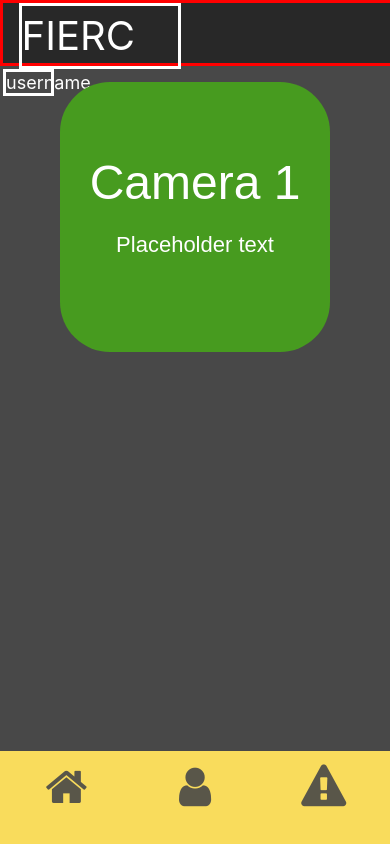
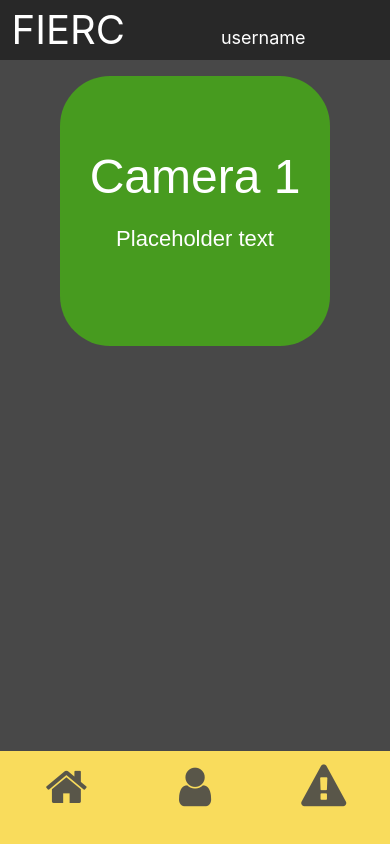
Before and after one commit to supraditya/Fierc, a React (Create React App) app: page / in a window 390 px wide. Built offline with nearby package versions, Linux system fonts and the light colour scheme.

Commit message:
styled mobile head container, add user and logout icon later

```diff
--- a/src/stylesheets/App.css
+++ b/src/stylesheets/App.css
@@ -62,34 +62,39 @@ body
 }
 .mobile-head-container
 {
-    display: grid;
+    display: table;
     width: 100%;
     height: 70px;
     background-color: #282828;
-    border: solid;
-    border-color: red;
+    /* border: solid;
+    border-color: red; */
 }
 .mobile-site-title
 {
+    display: table-cell;
     color: #fff;
-    border: solid;
-    width: 40%;
+    /* border: solid; */
+    width: 35%;
     font-size: 40px;
     height: 70px;
     line-height: 70px;
-    margin-left: 4%;
-    grid-column-start:1;
-    grid-column-end: 3;
+    text-align: center;
 }
 .mobile-site-username
 {
+    display: table-cell;
     /* display: none; */
-    border: solid;
-    float: right;
-    width: 20%;
+    /* border: solid; */
+    text-align: center;
+    /* float: right; */
+    width: 65%;
     font-size: 18px;
     color: #fff;
     margin-right: 2%;
+}
+.mobile-site-username i
+{
+    font-family: Calibri Light;
 }
 @media only screen and (max-width: 400px)
 {
```
